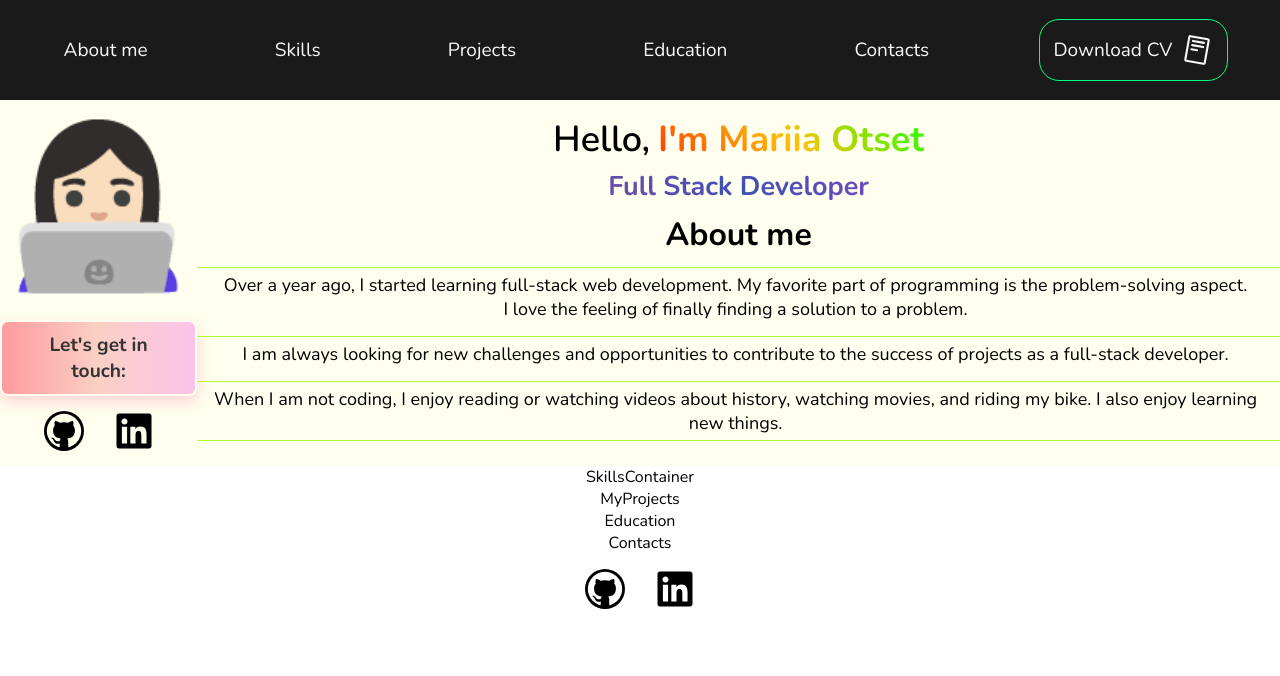
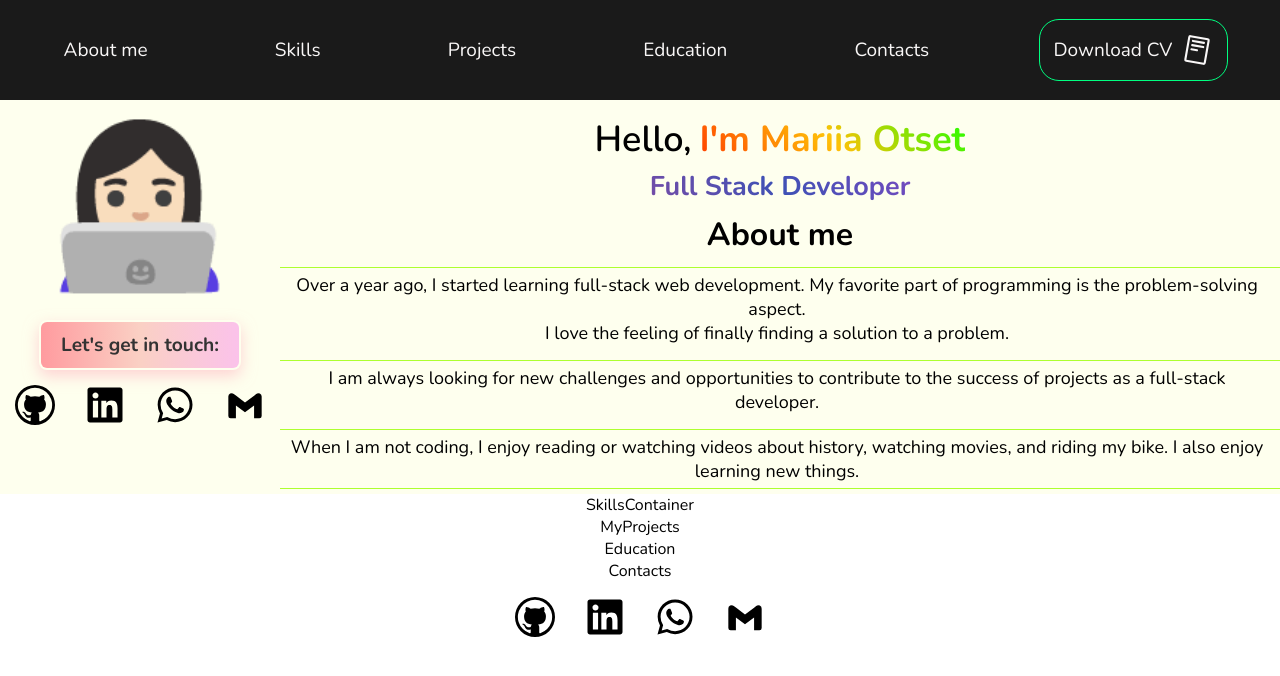
Before and after one commit to MariiaOtset/mariia-otset-portfolio, a React (Vite) app: page / in a window 1280 px wide. Shown: the top 676 px of the page. Built offline with nearby package versions, Linux system fonts and the light colour scheme.

Commit message:
new contacts added

```diff
--- a/src/components/ContactsList/ContactsList.jsx
+++ b/src/components/ContactsList/ContactsList.jsx
@@ -1,6 +1,8 @@
 import css from "./ContactsList.module.css";
 import { VscGithub } from "react-icons/vsc";
 import { FaLinkedin } from "react-icons/fa";
+import { IoLogoWhatsapp } from "react-icons/io5";
+import { BiLogoGmail } from "react-icons/bi";
 
 const ContactsList = () => {
   return (
@@ -16,7 +18,7 @@ const ContactsList = () => {
       </li>
       <li className={css.linkWrapper}>
         <a
-          href="www.linkedin.com/in/mariia-otset"
+          href="https://www.linkedin.com/in/mariia-otset/"
           target="_blank"
           className={css.link}
         >
@@ -24,14 +26,22 @@ const ContactsList = () => {
         </a>
       </li>
       <li className={css.linkWrapper}>
-        {/* <a href="" target="_blank" className={css.link}>
-            <VscGithub className={css.socialsIcon} />
-          </a> */}
+        <a
+          href="https://wa.me/qr/AH7BFQPMKJPKN1"
+          target="_blank"
+          className={css.link}
+        >
+          <IoLogoWhatsapp className={css.socialsIcon} />
+        </a>
       </li>
       <li className={css.linkWrapper}>
-        {/* <a href="" target="_blank" className={css.link}>
-            <VscGithub className={css.socialsIcon} />
-          </a> */}
+        <a
+          href="mailto:mariiaotset@gmail.com"
+          target="_blank"
+          className={css.link}
+        >
+          <BiLogoGmail className={css.socialsIcon} />
+        </a>
       </li>
     </ul>
   );
```
